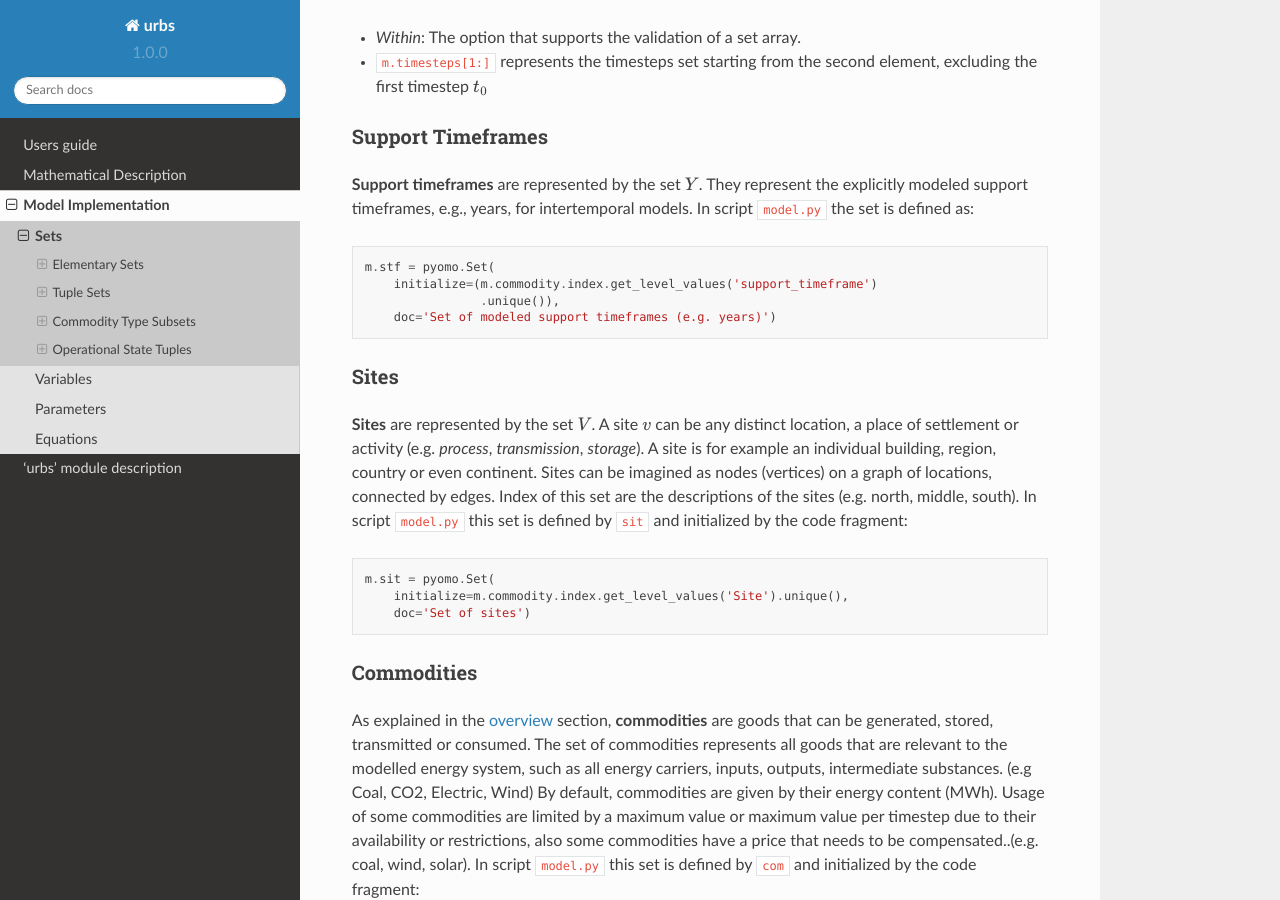
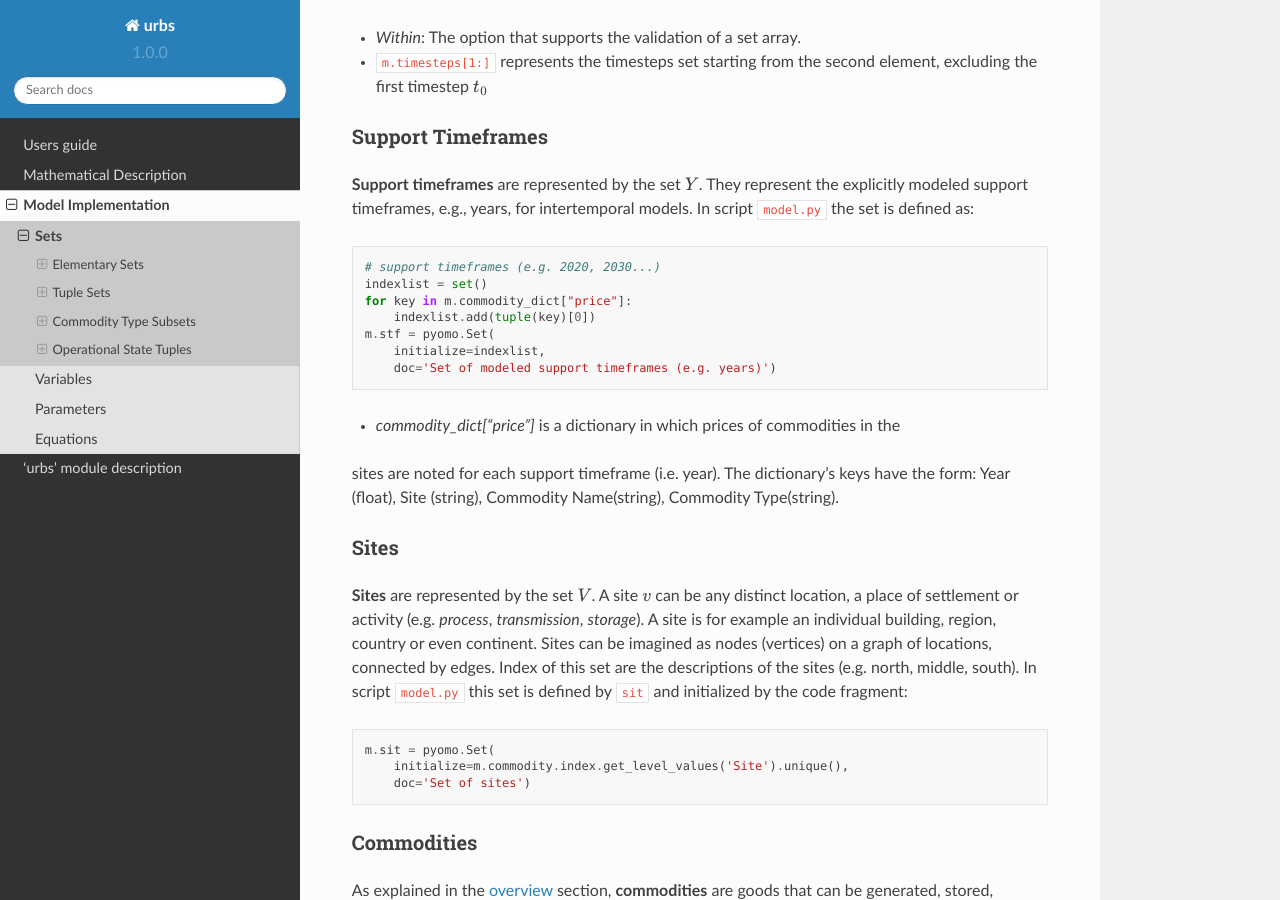
Before and after one commit to tum-ens/urbs, a Sphinx documentation site: the page built from doc/implementdoc/sets.rst, in a window 1280 px wide and 900 px high, scrolled down 1819 px. Built offline with Sphinx 7.4.7 and the Read the Docs theme 2.0.0, drawn with Linux system fonts in a browser that asks for light colours.

Commit message:
Error 38. Mismatch between the doc and code for support timeframes.

```diff
--- a/doc/implementdoc/sets.rst
+++ b/doc/implementdoc/sets.rst
@@ -100,10 +100,17 @@ In script ``model.py`` the set is defined as:
 
 ::
 
+    # support timeframes (e.g. 2020, 2030...)
+    indexlist = set()
+    for key in m.commodity_dict["price"]:
+        indexlist.add(tuple(key)[0])
     m.stf = pyomo.Set(
-        initialize=(m.commodity.index.get_level_values('support_timeframe')
-                    .unique()),
+        initialize=indexlist,
         doc='Set of modeled support timeframes (e.g. years)')
+
+* `commodity_dict["price"]` is a dictionary in which prices of commodities in the
+sites are noted for each support timeframe (i.e. year). The dictionary's keys have
+the form: Year (float), Site (string), Commodity Name(string), Commodity Type(string).
 
 Sites
 ^^^^^
@@ -250,8 +257,8 @@ Commodity Tuples
 Commodity tuples represent combinations of defined commodities.
 These are represented by the set :math:`C_{yvq}`. A member :math:`c_{yvq}` in
 set :math:`C_{yvq}` is a commodity :math:`c` of commodity type :math:`q` in
-support timeframe :math:`y` and site :math:`v`. For example, `(2020, Mid, Elec,
-Demand)` is interpreted as commodity `Elec` of commodity type `Demand` in the
+support timeframe :math:`y` and site :math:`v`. For example, `(2020, Mid, Elec, Demand)`
+is interpreted as commodity `Elec` of commodity type `Demand` in the
 year `2020` in site `Mid`. This set is defined as ``com_tuples`` and given by
 the code fragment:
 
```
